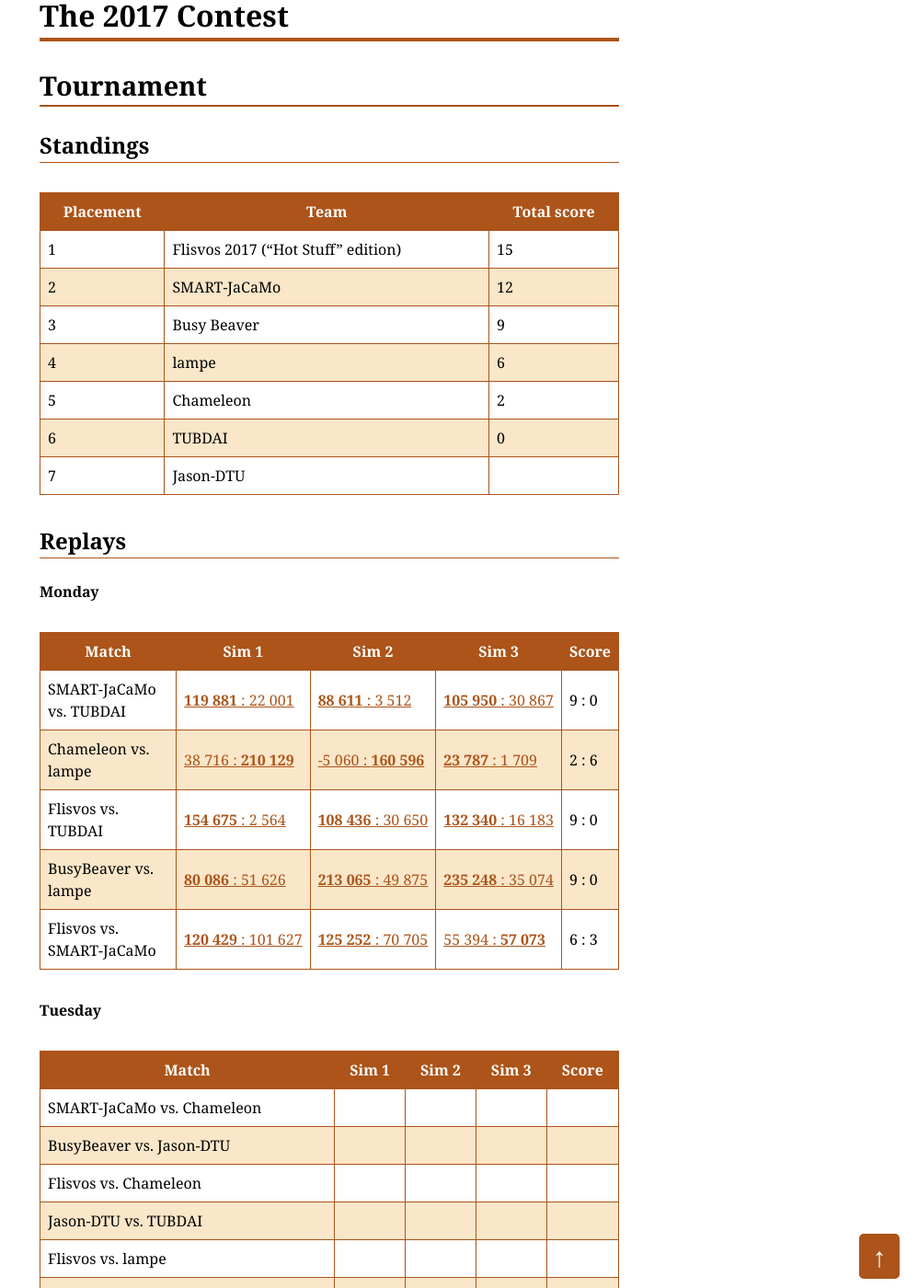
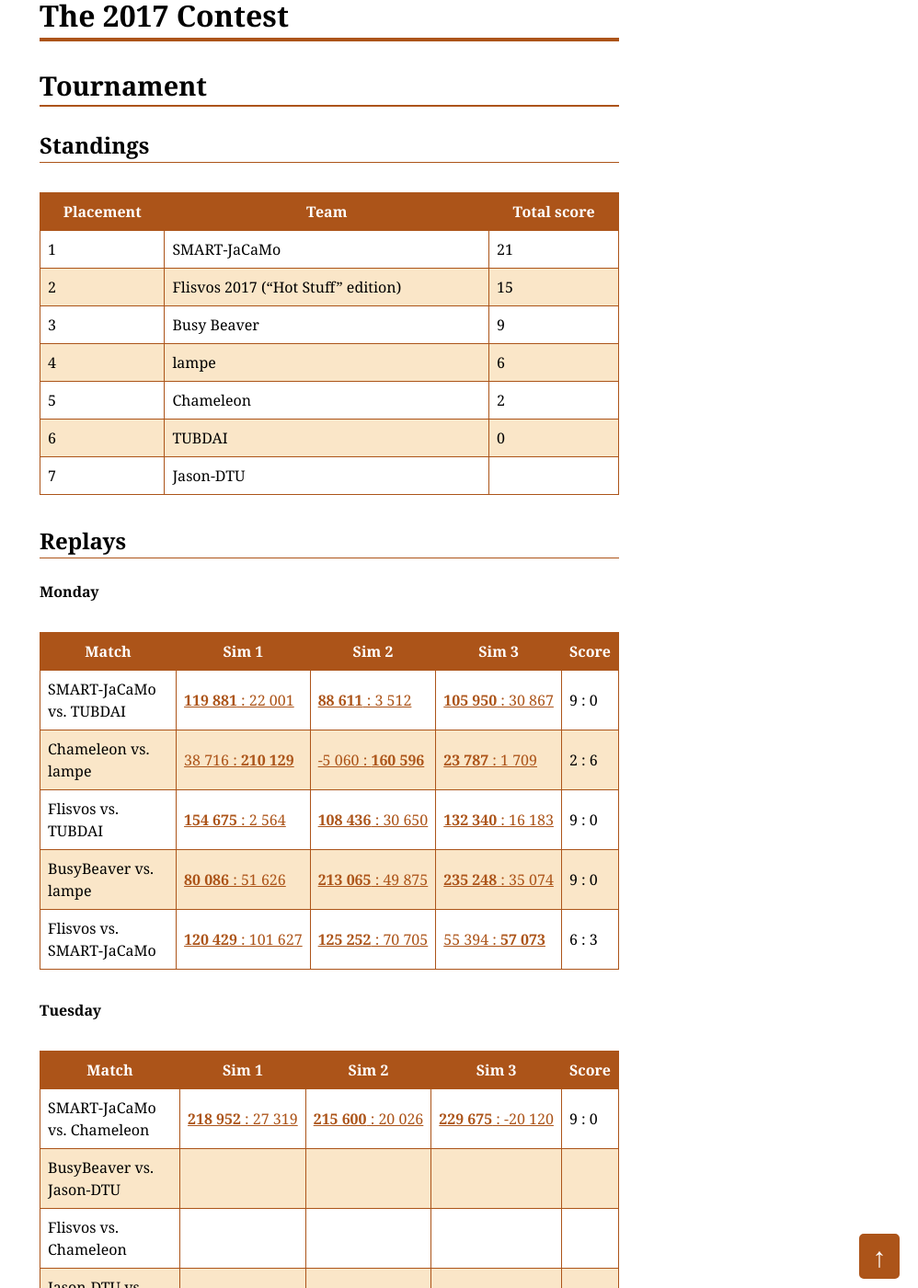
Before and after one commit to agentcontest/agentcontest.github.io, a Jekyll site: the page built from 2017/index.md, in a window 1280 px wide and 1400 px high, scrolled down 240 px. Shown: the whole window at 92% size, without its empty margins (282-1280 px from the left). Built offline with Jekyll 4.4.1, drawn with Linux system fonts in a browser that asks for light colours.

Commit message:
jacamo vs chameleon complete

```diff
--- a/2017/index.md
+++ b/2017/index.md
@@ -11,8 +11,8 @@ Tournament
 
 Placement | Team | Total score
 --- | --- | ---
-1 | Flisvos 2017 ("Hot Stuff" edition) | 15
-2 | SMART-JaCaMo | 12
+1 | SMART-JaCaMo | 21
+2 | Flisvos 2017 ("Hot Stuff" edition) | 15
 3 | Busy Beaver | 9
 4 | lampe | 6
 5 | Chameleon | 2
@@ -35,7 +35,7 @@ Flisvos vs. SMART&#8209;JaCaMo | [**120&nbsp;429**&nbsp;:&nbsp;101&nbsp;627](/20
 
 Match | Sim 1 | Sim 2 | Sim 3 | Score
 --- | --- | --- | --- | ---
-SMART&#8209;JaCaMo vs. Chameleon |
+SMART&#8209;JaCaMo vs. Chameleon | [**218&nbsp;952**&nbsp;:&nbsp;27&nbsp;319](/2017/replays/?2017-09-19-14-03-51-2017-MAPC-Sim1) | [**215&nbsp;600**&nbsp;:&nbsp;20&nbsp;026](/2017/replays/?2017-09-19-14-03-51-2017-MAPC-Sim2) | [**229&nbsp;675**&nbsp;:&nbsp;-20&nbsp;120](/2017/replays/?2017-09-19-14-03-51-2017-MAPC-Sim3) | 9 : 0
 BusyBeaver vs. Jason&#8209;DTU |
 Flisvos vs. Chameleon |
 Jason&#8209;DTU vs. TUBDAI |
```
